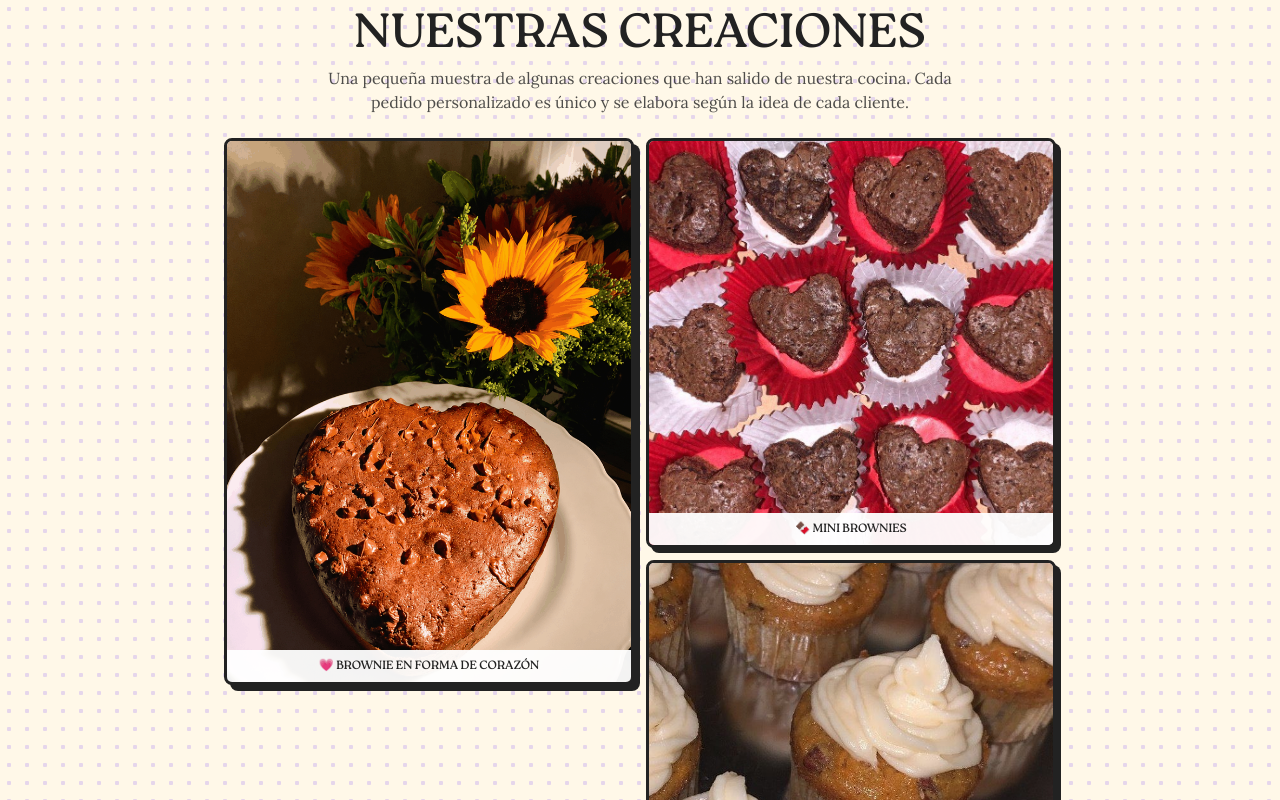
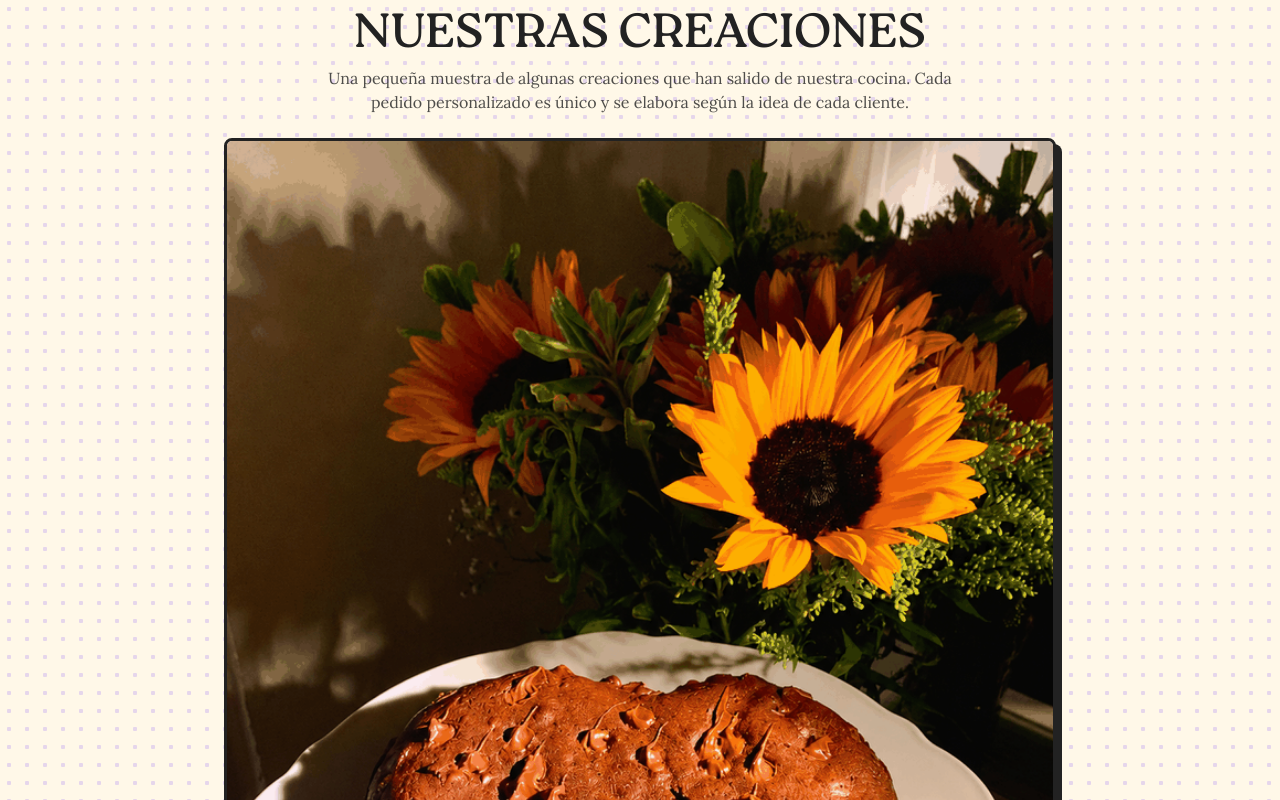
Before and after one commit to JAOCruz/tasty_temptations, a Next.js app: page / in a window 1280 px wide. Shown: the part 3920-4720 px from the top of the page. Built offline with nearby package versions, Linux system fonts and the light colour scheme.

Commit message:
feat: custom orders grid layout - brownie heart on top, two smaller below

```diff
--- a/components/sections/CustomOrders.tsx
+++ b/components/sections/CustomOrders.tsx
@@ -26,14 +26,14 @@ export function CustomOrders() {
 
         {/* Images grid */}
         <div className="mb-6 grid grid-cols-1 gap-3 sm:grid-cols-2">
-          {/* Main image - brownie heart */}
-          <div className="relative aspect-[3/4] overflow-hidden rounded-base border-[3px] border-border bg-white shadow-[6px_6px_0_#222222] sm:row-span-2">
+          {/* Main image - brownie heart, full width on top */}
+          <div className="relative aspect-[3/4] overflow-hidden rounded-base border-[3px] border-border bg-white shadow-[6px_6px_0_#222222] sm:col-span-2">
             <Image
               src="/illustrations/custom-orders/brownie-heart.png"
               alt="Brownie en forma de corazón"
               fill
               className="object-cover"
-              sizes="(max-width: 640px) 100vw, 50vw"
+              sizes="100vw"
             />
             <div className="absolute bottom-0 left-0 right-0 bg-white/95 p-2 text-center">
               <p className="font-heading text-xs uppercase text-brand-black">
@@ -42,7 +42,7 @@ export function CustomOrders() {
             </div>
           </div>
 
-          {/* Right column - mini brownies */}
+          {/* Bottom row - mini brownies */}
           <div className="relative aspect-square overflow-hidden rounded-base border-[3px] border-border bg-white shadow-[5px_5px_0_#222222]">
             <Image
               src="/illustrations/custom-orders/mini-brownies.jpg"
@@ -58,7 +58,7 @@ export function CustomOrders() {
             </div>
           </div>
 
-          {/* Right column - carrot cupcakes */}
+          {/* Bottom row - carrot cupcakes */}
           <div className="relative aspect-square overflow-hidden rounded-base border-[3px] border-border bg-white shadow-[5px_5px_0_#222222]">
             <Image
               src="/illustrations/custom-orders/carrot-cupcakes.jpg"
```
